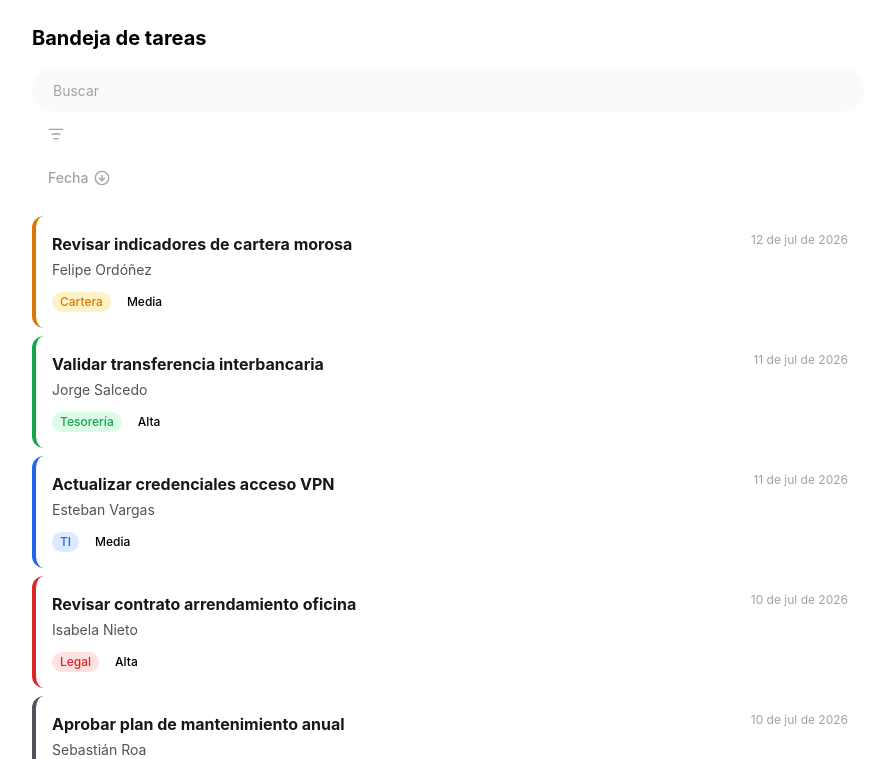
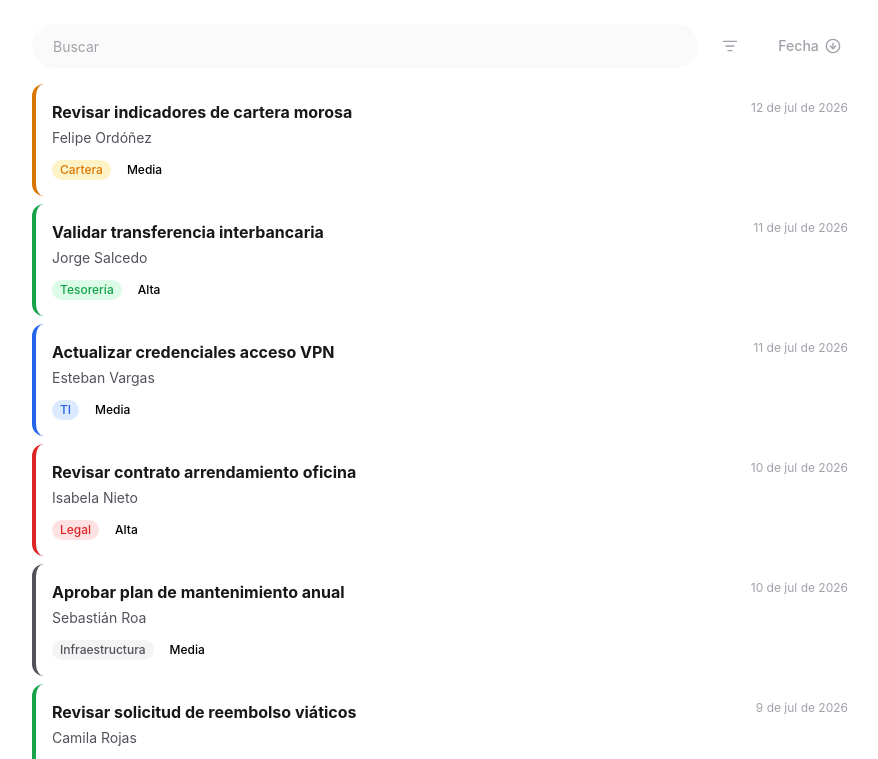
Before and after one commit to SrFlesky/bandeja-tareas, a React (Vite) app: page / in a window 1280 px wide. Shown: the top 759 px of the page, without its empty margins (192-1070 px from the left). Built offline with nearby package versions, Linux system fonts and the light colour scheme.

Commit message:
style(TaskPage): add a div to the Search, Filter and  Sort button, so I can position them in the same line

```diff
--- a/src/features/pages/TaskPage.jsx
+++ b/src/features/pages/TaskPage.jsx
@@ -1,15 +1,15 @@
 import { useTasks } from "../tasks/hooks/useTasks";
 import { useTaskSearch } from "../tasks/hooks/useTaskSearch";
-import { useTaskFilter } from '../tasks/hooks/useTaskFilter';
+import { useTaskFilter } from "../tasks/hooks/useTaskFilter";
 import { useTaskSort } from "../tasks/hooks/useTaskSort";
-import { useSelectedTask } from '../tasks/hooks/useSelectedTask';
+import { useSelectedTask } from "../tasks/hooks/useSelectedTask";
 import SearchBar from "../tasks/components/SearchBar/SearchBar";
-import FilterBar from '../tasks/components/FilterBar/FilterBar';
+import FilterBar from "../tasks/components/FilterBar/FilterBar";
 import SortButton from "../tasks/components/SortButton/SortButton";
-import TaskDetail from '../tasks/components/TaskDetail/TaskDetail';
+import TaskDetail from "../tasks/components/TaskDetail/TaskDetail";
 import TaskCard from "../tasks/components/TaskCard/TaskCard";
 import { searchTasks } from "../tasks/utils/searchTasks";
-import { filterTasks } from '../tasks/utils/filterTasks';
+import { filterTasks } from "../tasks/utils/filterTasks";
 import { sortTasks } from "../tasks/utils/sortTasks";
 import formatDate from "../tasks/utils/formatDate";
 
@@ -29,20 +29,24 @@ function TasksPage() {
 
   return (
     <div className="px-4 py-4 md:px-8 md:py-6 max-w-4xl md:mx-auto">
-      <h1 className="text-xl font-bold mb-4">Bandeja de tareas</h1>
 
-      <SearchBar value={inputValue} onChange={setInputValue} />
-      <FilterBar filters={filters} toggleFilter={toggleFilter} />
-      <SortButton sortOrder={sortOrder} toggleSort={toggleSort} />
+      <div className="flex w-full gap-2">
+        <SearchBar value={inputValue} onChange={setInputValue} />
+        <FilterBar filters={filters} toggleFilter={toggleFilter} />
+        <SortButton sortOrder={sortOrder} toggleSort={toggleSort} />
+      </div>
 
       <ul className="flex flex-col gap-2 mt-4">
         {sortedTasks.map((task) => (
-          <TaskCard key={task.id} task={task} onClick={() => openTask(task.id)} />
+          <TaskCard
+            key={task.id}
+            task={task}
+            onClick={() => openTask(task.id)}
+          />
         ))}
       </ul>
 
       <TaskDetail task={selectedTask} onClose={closeTask} />
-
     </div>
   );
 }
--- a/src/features/tasks/utils/cn.js
+++ /dev/null
@@ -1,6 +0,0 @@
-import { clsx } from 'clsx';
-import { twMerge } from 'tailwind-merge';
-
-export function cn(...inputs) {
-  return twMerge(clsx(inputs));
-}
--- a/src/index.css
+++ b/src/index.css
@@ -2,7 +2,7 @@
 
 @theme {
   /* Marca */
-  --color-brand: #dc2626;
+  --color-brand: #e30613;
   --color-brand-hover: #b91c1c;
 
   /* Fondo general */
@@ -24,6 +24,10 @@
   --color-tag-blue-bg: #dbeafe;
   --color-tag-gray: #52525b;
   --color-tag-gray-bg: #f4f4f5;
+  --color-tag-purple: #7c3aed;
+  --color-tag-purple-bg: #ede9fe;
+  --color-tag-teal: #0d9488;
+  --color-tag-teal-bg: #ccfbf1;
 
   /* Prioridad */
   --color-priority-high: #dc2626;
```
